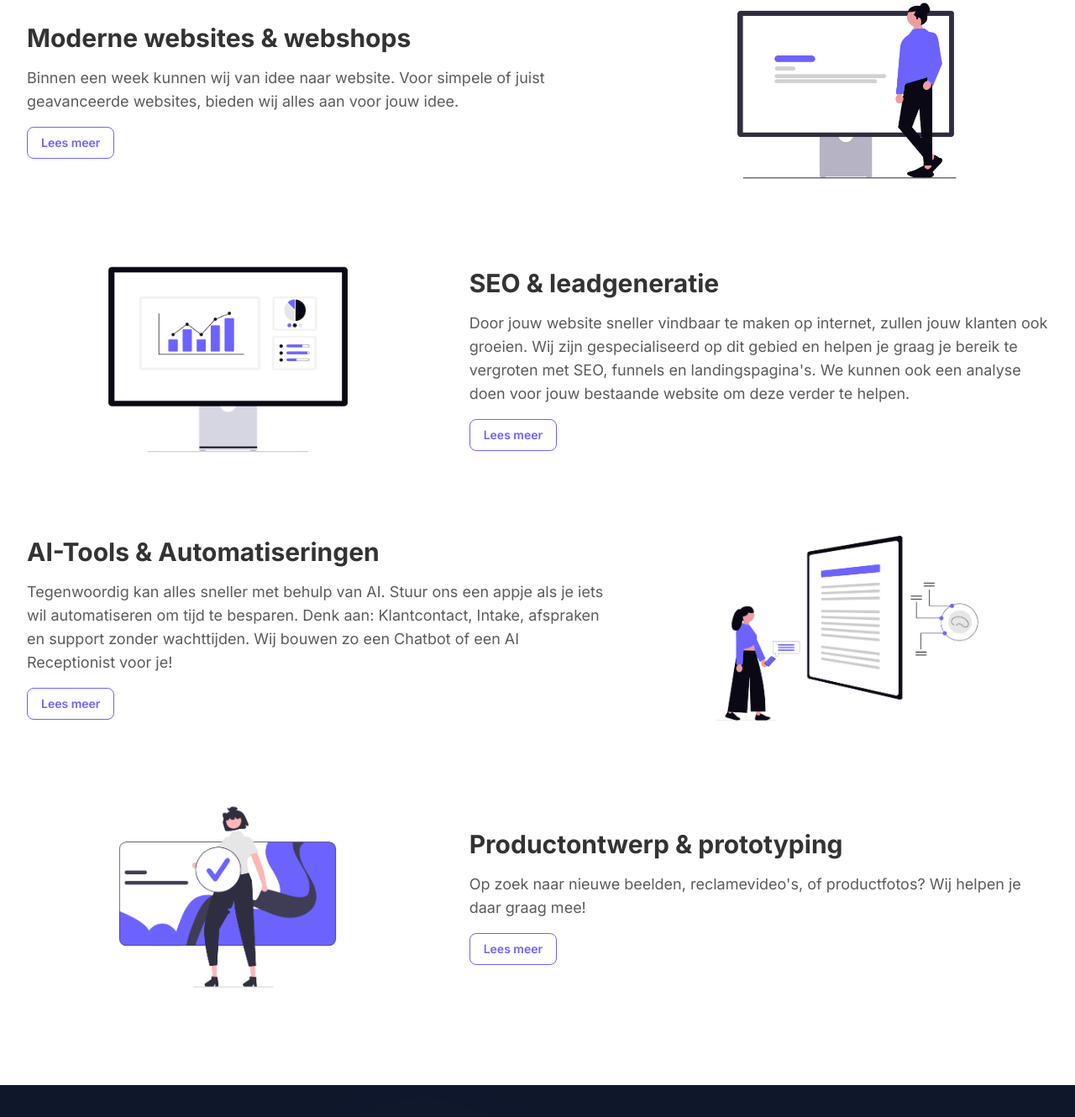
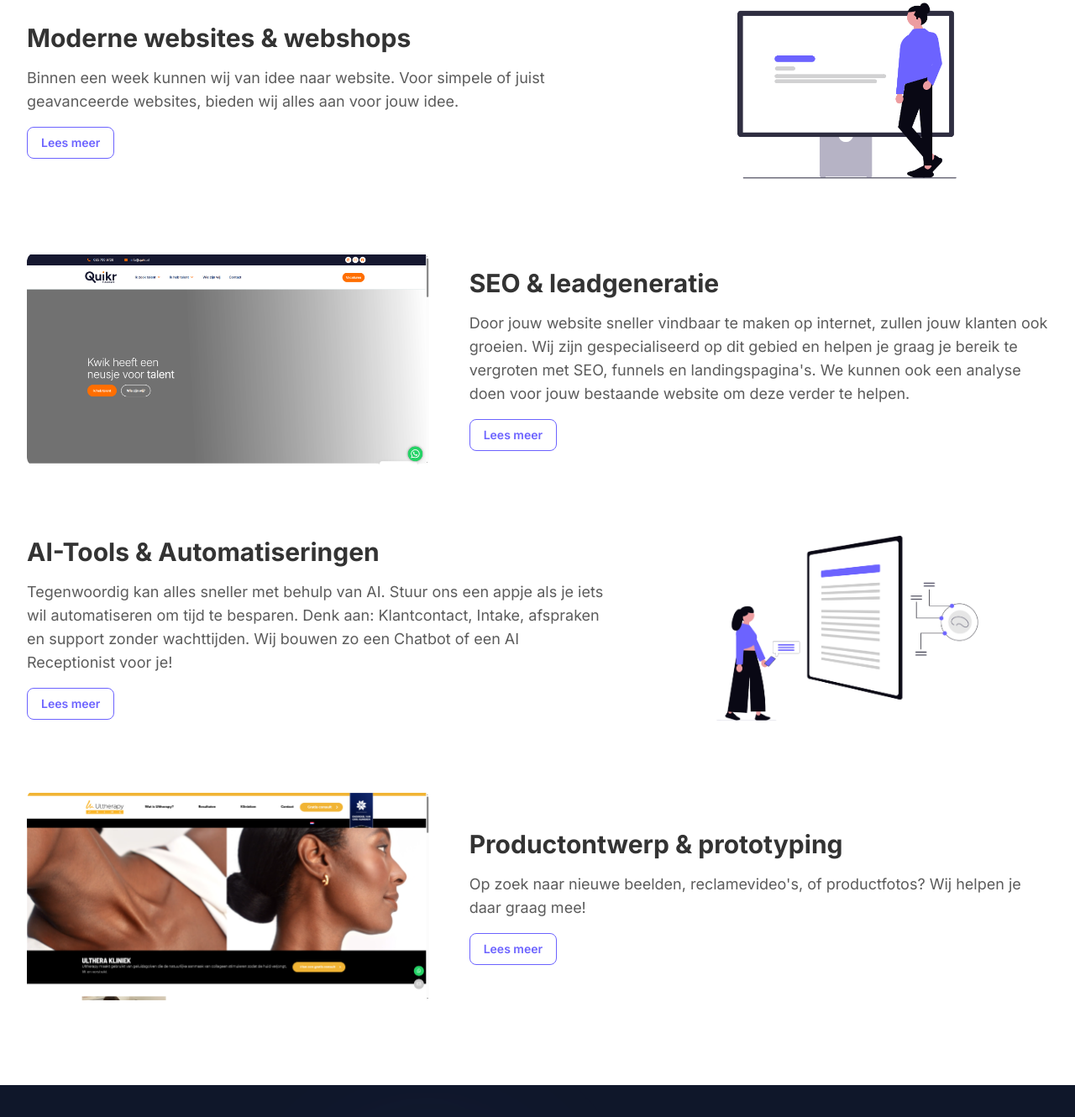
Before and after one commit to Jntvanlanschot/Portfolio-website, a Next.js app: page / in a window 1280 px wide. Shown: the part 845-2175 px from the top of the page at 84% size. Built offline with nearby package versions, Linux system fonts and the light colour scheme.

Commit message:
Add Quikr and Ulthera Kliniek images to showcase

```diff
--- a/src/components/FeatureShowcase.tsx
+++ b/src/components/FeatureShowcase.tsx
@@ -25,8 +25,8 @@ const features: Feature[] = [
     title: 'SEO & leadgeneratie',
     description:
       'Door jouw website sneller vindbaar te maken op internet, zullen jouw klanten ook groeien. Wij zijn gespecialiseerd op dit gebied en helpen je graag je bereik te vergroten met SEO, funnels en landingspagina\'s. We kunnen ook een analyse doen voor jouw bestaande website om deze verder te helpen.',
-    imageSrc: '/images/third-pictogram.png',
-    imageAlt: 'Third pictogram',
+    imageSrc: '/images/Quikr.png',
+    imageAlt: 'Quikr website showcase',
     href: '/diensten/leadgeneratie-marketing',
   },
   {
@@ -41,8 +41,8 @@ const features: Feature[] = [
     title: 'Productontwerp & prototyping',
     description:
       'Op zoek naar nieuwe beelden, reclamevideo\'s, of productfotos? Wij helpen je daar graag mee!',
-    imageSrc: '/images/fifth-pictogram.png',
-    imageAlt: 'Fifth pictogram',
+    imageSrc: '/images/Ultherakliniek.png',
+    imageAlt: 'Ulthera Kliniek website showcase',
     href: '/diensten/productontwerp-prototyping',
   },
 ]
```
Also changed, not shown: public/images/Quikr.png (added), public/images/Ultherakliniek.png (added).
